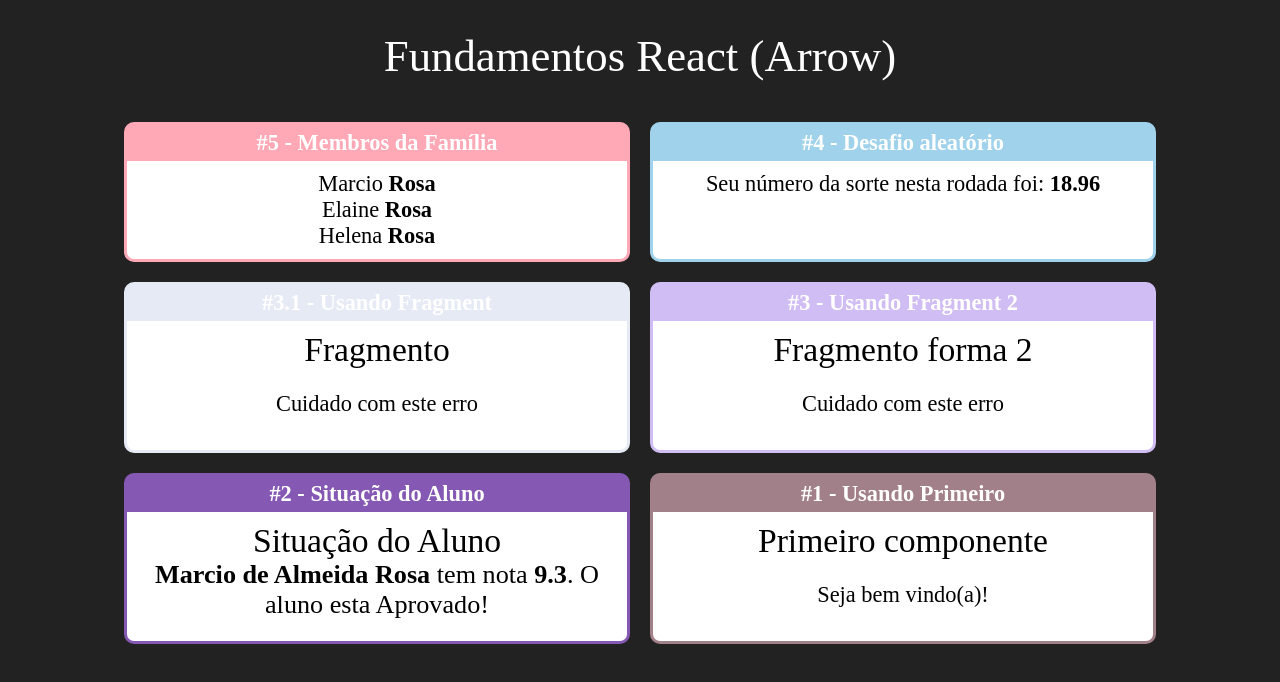
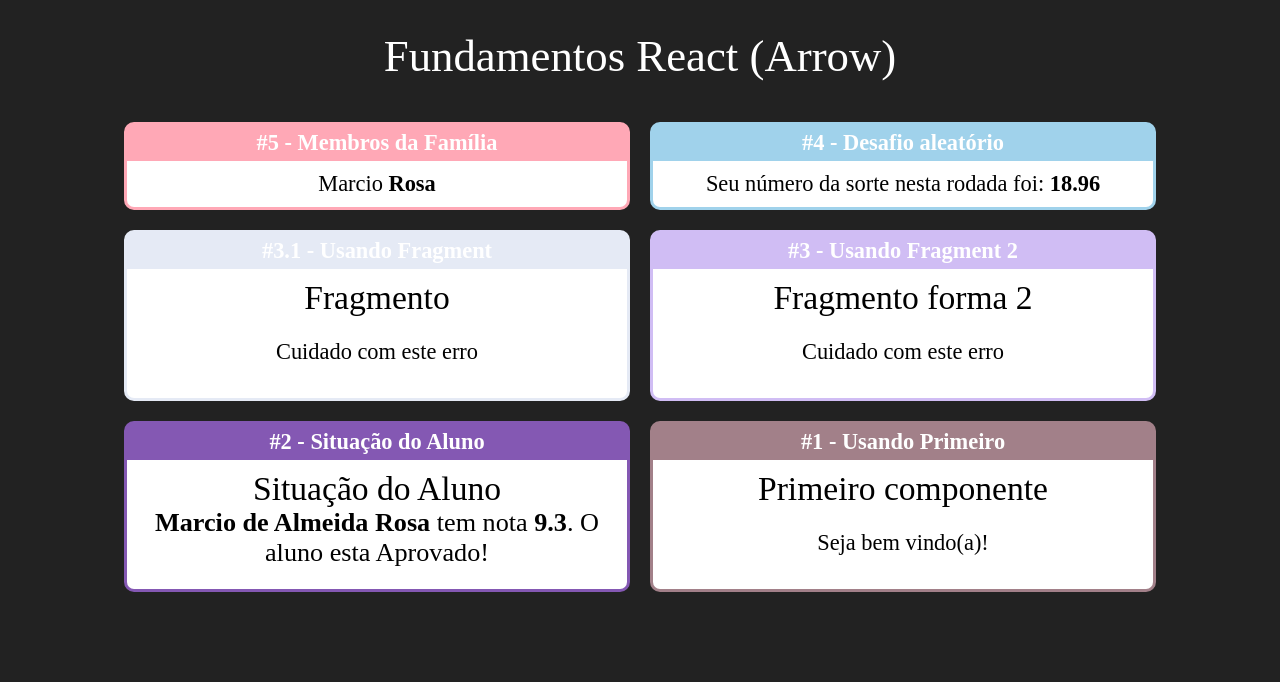
Before and after one commit to MarcioDeAlmeidaRosa/curso-react-redux, a React (Create React App) app in the folder fundamentos-react/: page / in a window 1280 px wide. Shown: the top 682 px of the page. Built offline with nearby package versions, Linux system fonts and the light colour scheme.

Commit message:
Aplicando primeira parte do - 28. Componente com Filho #02 - com somente 1 filho

```diff
--- a/fundamentos-react/src/App.jsx
+++ b/fundamentos-react/src/App.jsx
@@ -8,6 +8,7 @@ import Fragment1 from "./components/basics/Fragment1";
 import Random from "./components/basics/Random";
 import Cards from "./components/layout/Cards";
 import Family from "./components/basics/Family";
+import Membrer from "./components/basics/Membrer";
 
 export default () => (
   <div className="App">
@@ -15,7 +16,11 @@ export default () => (
 
     <div className="Cards">
       <Cards title="#5 - Membros da Família" color="#ffa8B6">
-        <Family surname="Rosa" />
+        <Family surname="Rosa" >
+          <Membrer name='Marcio' />
+          {/* <Membrer name='Elaine' />
+          <Membrer name='Helena' /> */}
+        </Family>
       </Cards>
 
       <Cards title="#4 - Desafio aleatório" color="#a0d2eb">
--- a/fundamentos-react/src/components/basics/Family.jsx
+++ b/fundamentos-react/src/components/basics/Family.jsx
@@ -1,13 +1,13 @@
-import React from "react";
-
-import Membrer from "./Membrer";
+import React, { cloneElement } from "react";
 
 export default (props) => {
   return (
     <>
-      <Membrer name="Marcio" surname={props.surname} />
+      {/* <Membrer name="Marcio" surname={props.surname} />
       <Membrer name="Elaine" {...props} />
-      <Membrer name="Helena" surname={props.surname} />
+      <Membrer name="Helena" surname={props.surname} /> */}
+      {cloneElement(props.children, { ...props })}
+      {/* {props.children} */}
     </>
   );
 };
```
